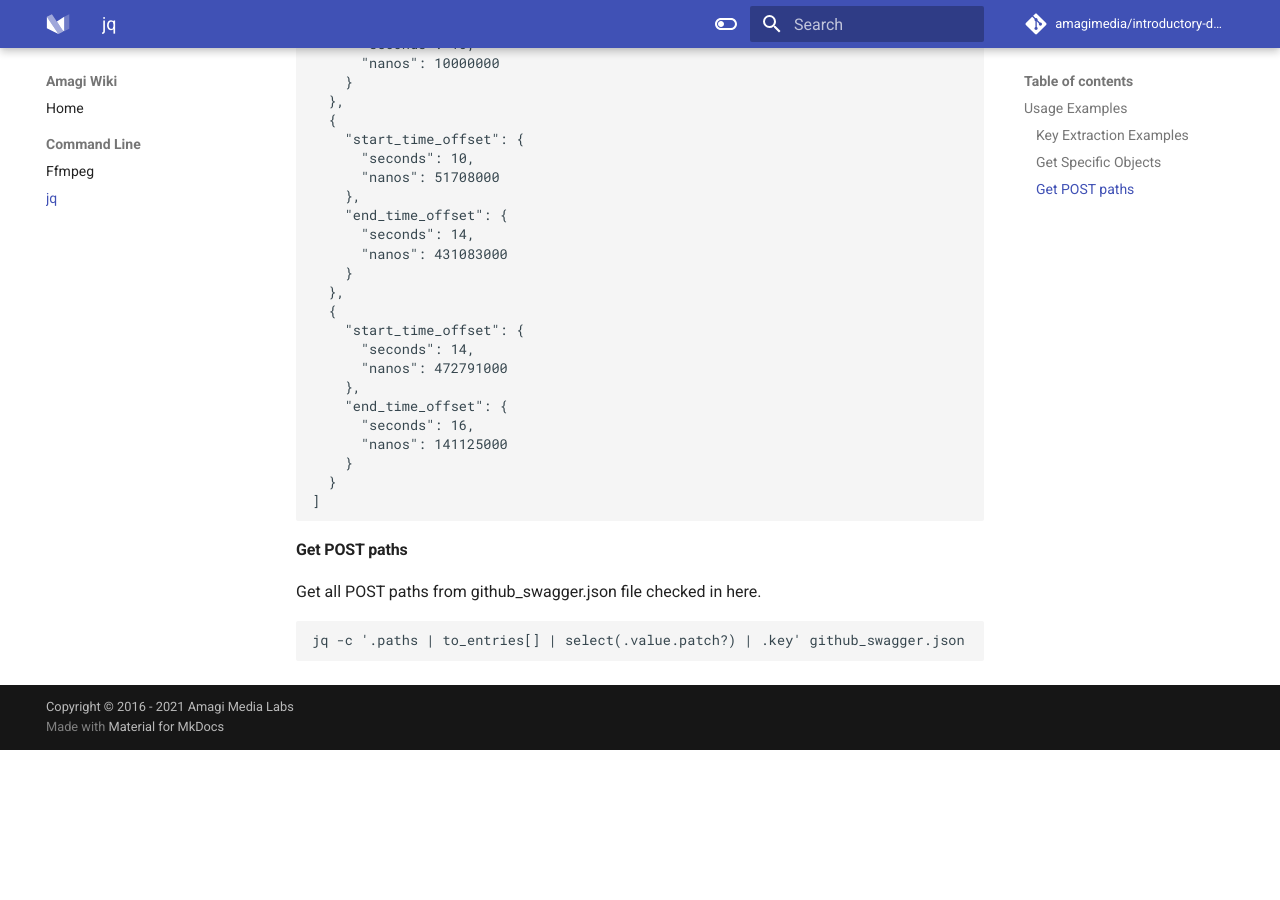
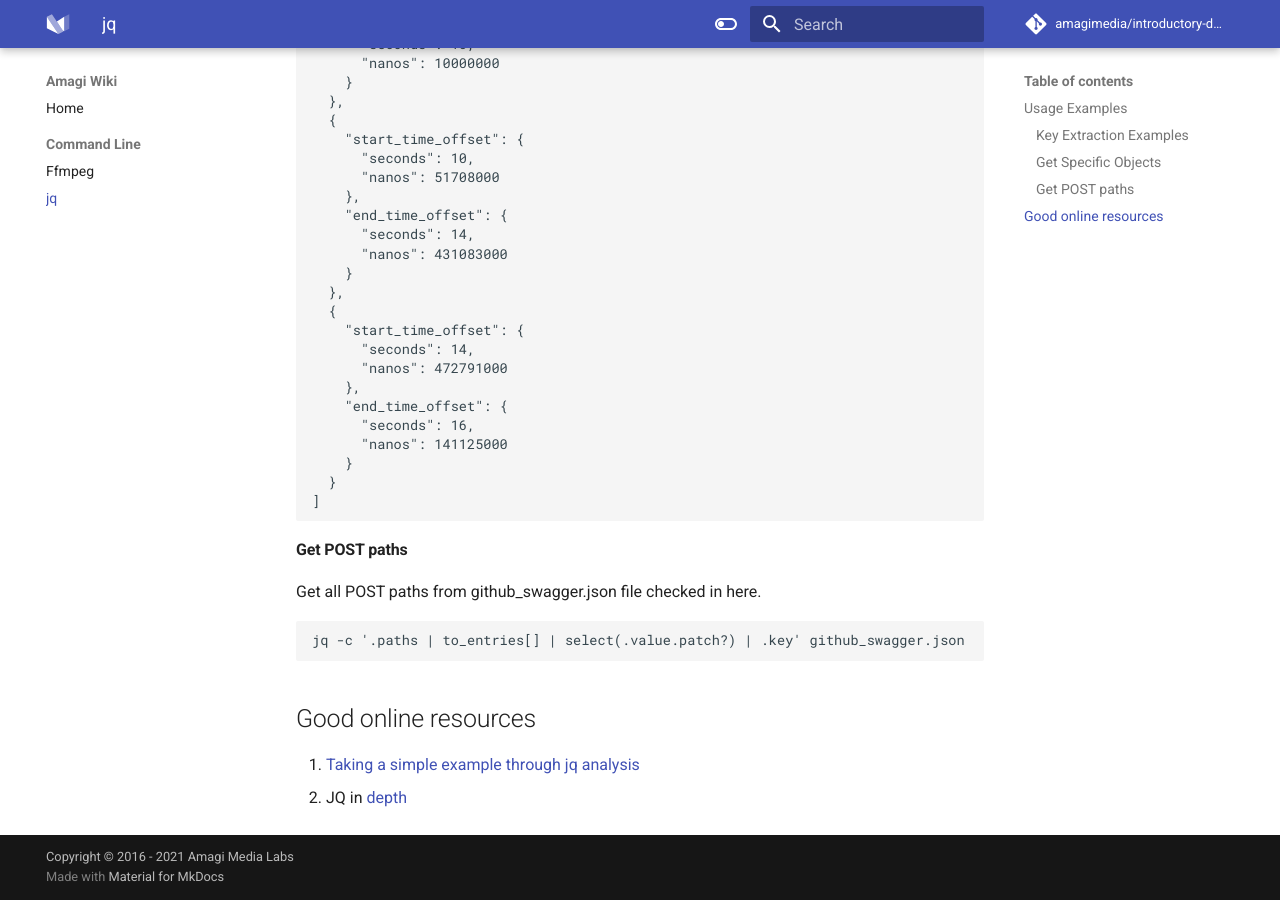
Before and after one commit to amagimedia/introductory-docs, an MkDocs documentation site: the page built from docs/jq.md, in a window 1280 px wide and 900 px high, scrolled down 1388 px. Built offline with MkDocs 1.6.1 and Material for MkDocs 9.7.7, drawn with Linux system fonts in a browser that asks for light colours; comment, search, counter and statistics services are not loaded; before the commit the page ends 2138 px from its top, so only the background shows below that.

Commit message:
Adding some good links to learn jq

````diff
--- a/docs/jq.md
+++ b/docs/jq.md
@@ -98,3 +98,8 @@ Get all POST paths from github_swagger.json file checked in here.
 ```
 jq -c '.paths | to_entries[] | select(.value.patch?) | .key' github_swagger.json
 ```
+
+
+## Good online resources
+1. [Taking a simple example through jq analysis](https://www.youtube.com/watch?v=EIhLl9ebeiA&list=PLKaiHc24qCTSOGkkEpeIMupEmnInqHbbV&index=2)
+2. JQ in [depth](https://earthly.dev/blog/jq-select/)
````
